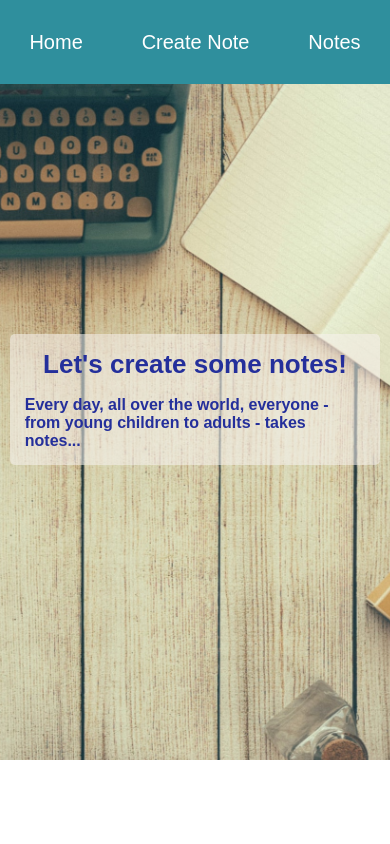
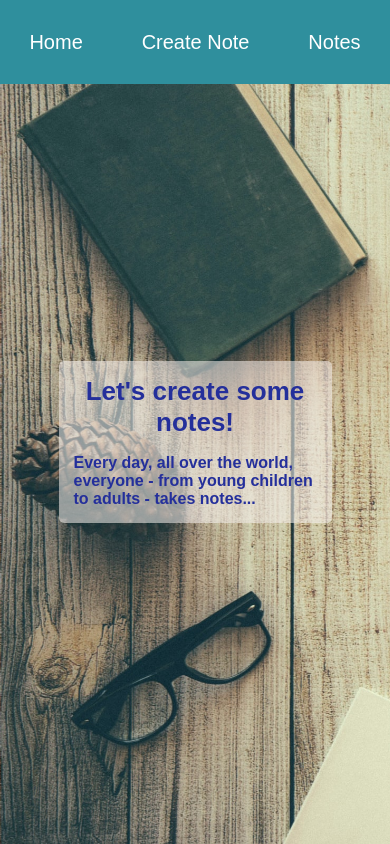
Before and after one commit to DonataB/Create-a-Note-MERN-app, a React (Create React App) app in the folder client/: page / in a window 390 px wide. Built offline with nearby package versions, Linux system fonts and the light colour scheme.

Commit message:
Fix card size to be responsive

```diff
--- a/client/src/components/views/HomePage/HomePage.style.ts
+++ b/client/src/components/views/HomePage/HomePage.style.ts
@@ -4,33 +4,23 @@ import LandingPageBackground from "../../../assets/LandingPagePhoto.jpg";
 export const HomePageWrapper = styled.div`
 	background-image: url(${LandingPageBackground});
 	background-size: cover;
-	background-position: 100% 0;
 	background-repeat: no-repeat;
 	display: flex;
 	flex-direction: column;
 	justify-content: center;
 	align-items: center;
-	min-height: 90vh;
-	@media (max-width: 952px) {
-		background-position: 80% 0;
-	}
-	@media (max-width: 576px) {
-	} ;
+	height: 100vh;
 `;
 
 export const Card = styled.div`
 	margin-top: 40px;
-	width: 50%;
-	height: 80%;
+	max-width: 70vw;
+	max-height: 50vh;
 	background-color: ${({ theme }) => theme.colors.card.primary};
 	border-radius: ${({ theme }) => theme.size.common.borderRadius};
 	color: ${({ theme }) => theme.colors.common.textColor};
 	font-weight: ${({ theme }) => theme.weight.bold};
 	padding: 15px;
-
-	@media (max-width: 576px) {
-		width: 95%;
-	} ;
 `;
 
 
```
